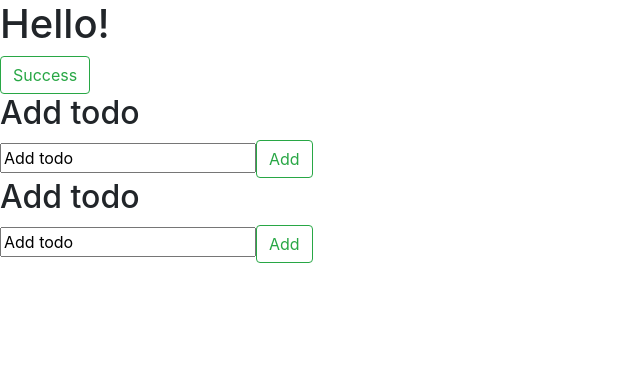
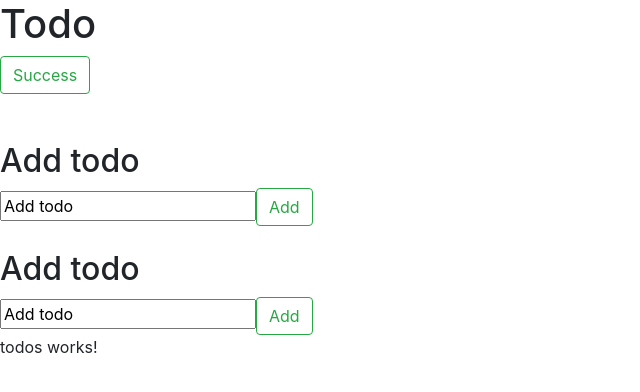
Before and after one commit to tumjo/todo-ang, an Angular app: page / in a window 1280 px wide. Shown: the top 392 px of the page, without its empty margins (0-640 px from the left). Built offline with nearby package versions, Linux system fonts and the light colour scheme.

Commit message:
add input field action

```diff
--- a/src/app/addtodo/addtodo.component.html
+++ b/src/app/addtodo/addtodo.component.html
@@ -1,3 +1,5 @@
+<br />
+<br />
 <h2>{{tekst}}</h2>
-<input [value]="tekst">
-<button type="button" class="btn btn-outline-success">Add</button>
+<input #inputnewtodo [value] ="tekst" (keyup.enter)="newtodo($event.target.value)"> <!--or newtodo(inputnewtodo.value)-->
+<button type="button" class="btn btn-outline-success" (click)="newtodo(inputnewtodo.value)">Add</button>
--- a/src/app/addtodo/addtodo.component.ts
+++ b/src/app/addtodo/addtodo.component.ts
@@ -13,5 +13,8 @@ export class AddtodoComponent implements OnInit {
   ngOnInit() {
     this.tekst = 'Add todo';
   }
+  newtodo(uusi: string) {
+    this.tekst = uusi;
+  }
 
 }
--- a/src/app/app.component.html
+++ b/src/app/app.component.html
@@ -1,5 +1,6 @@
-<h1>Hello!</h1>
+<h1>{{title | titlecase}}</h1>
 <button type="button" class="btn btn-outline-success">Success</button>
 <br />
 <app-addtodo></app-addtodo>
 <app-addtodo></app-addtodo>
+<app-todos></app-todos>
```
